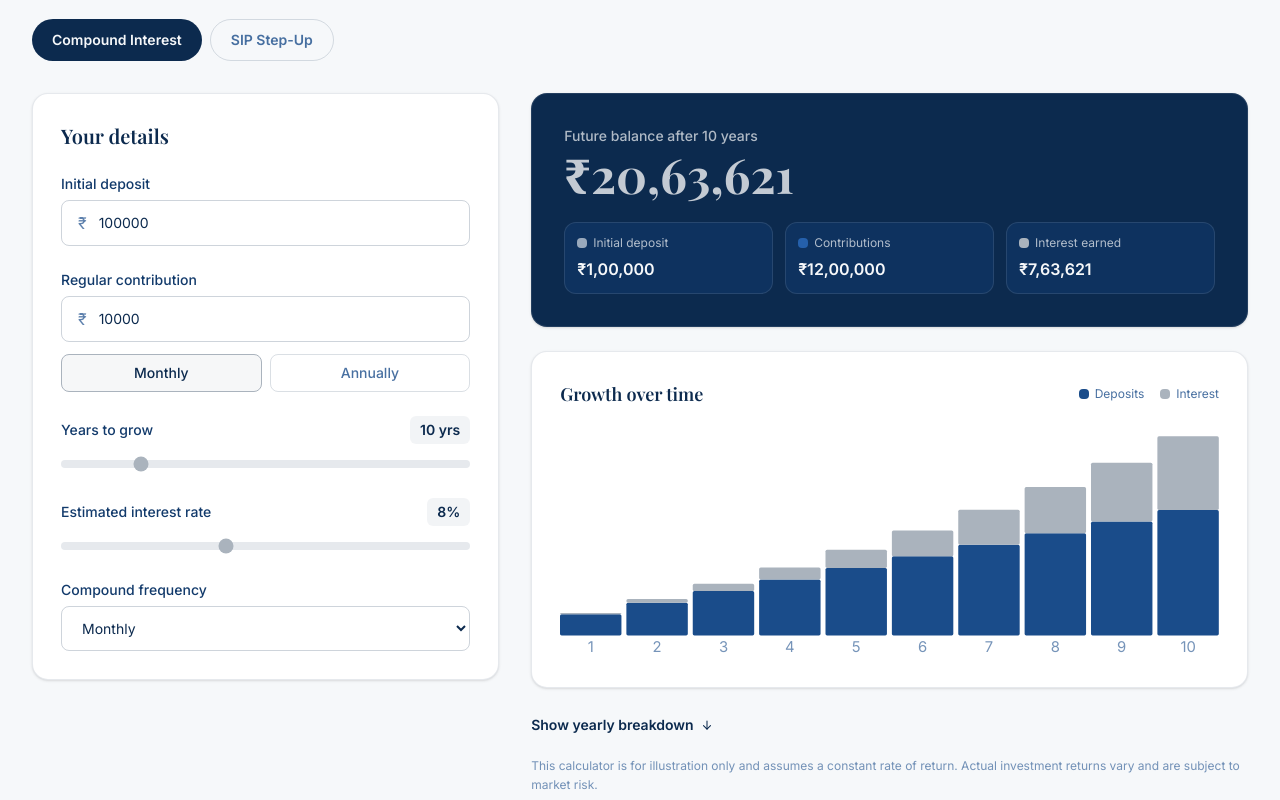
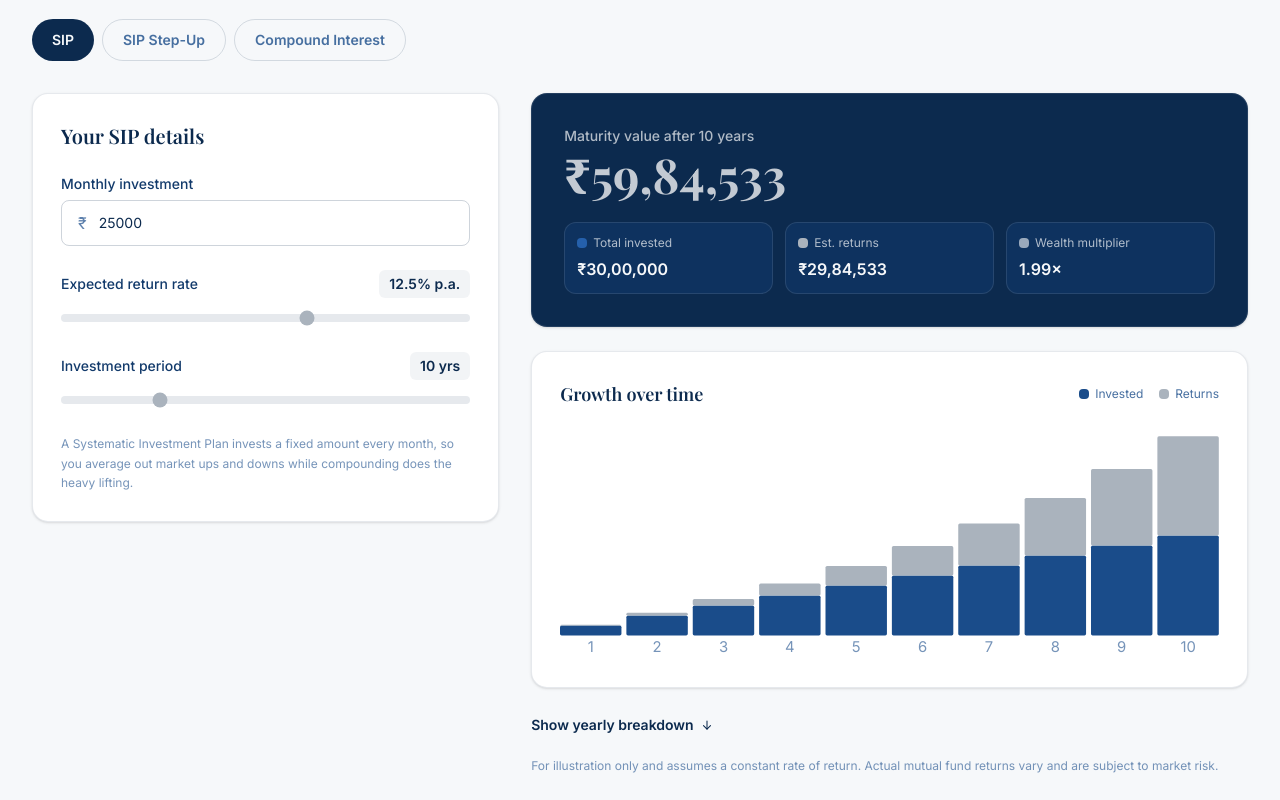
Before and after one commit to Darshit45/Financial-App, a Next.js app: page /calculator in a window 1280 px wide. Shown: the part 500-1300 px from the top of the page. Built offline with nearby package versions, Linux system fonts and the light colour scheme; a web font is replaced by a local one.

Commit message:
Add classic SIP calculator tab
New SIP tab (default) estimates maturity value, invested amount and returns for a fixed monthly SIP, alongside the existing step-up and compound-interest tools.

Co-Authored-By: Claude Fable 5 <noreply@anthropic.com>

```diff
--- a/app/calculator/CalculatorTabs.js
+++ b/app/calculator/CalculatorTabs.js
@@ -3,14 +3,16 @@
 import { useState } from "react";
 import Calculator from "./Calculator";
 import SipCalculator from "./SipCalculator";
+import SipReturnCalculator from "./SipReturnCalculator";
 
 const tabs = [
+  { id: "sipreturn", label: "SIP" },
+  { id: "sip", label: "SIP Step-Up" },
   { id: "compound", label: "Compound Interest" },
-  { id: "sip", label: "SIP Step-Up" },
 ];
 
 export default function CalculatorTabs() {
-  const [tab, setTab] = useState("compound");
+  const [tab, setTab] = useState("sipreturn");
 
   return (
     <div>
@@ -31,7 +33,13 @@ export default function CalculatorTabs() {
         ))}
       </div>
 
-      {tab === "compound" ? <Calculator /> : <SipCalculator />}
+      {tab === "sipreturn" ? (
+        <SipReturnCalculator />
+      ) : tab === "sip" ? (
+        <SipCalculator />
+      ) : (
+        <Calculator />
+      )}
     </div>
   );
 }
--- /dev/null
+++ b/app/calculator/SipReturnCalculator.js
@@ -0,0 +1,209 @@
+"use client";
+
+import { useMemo, useState } from "react";
+import Icon from "../components/Icon";
+import { MoneyField, SliderField, Stat, Chart, inr } from "./Calculator";
+
+const num = new Intl.NumberFormat("en-IN", { maximumFractionDigits: 0 });
+
+// Classic SIP: a fixed monthly investment growing at the expected rate,
+// contributed at the start of each month and simulated month by month.
+function computeSip({ monthly, rate, years }) {
+  const i = rate / 100 / 12;
+  const months = Math.round(years * 12);
+
+  let balance = 0;
+  let invested = 0;
+  const yearly = [];
+
+  for (let m = 1; m <= months; m++) {
+    balance += monthly;
+    invested += monthly;
+    balance *= 1 + i;
+
+    if (m % 12 === 0) {
+      yearly.push({
+        year: m / 12,
+        invested,
+        balance,
+        gains: balance - invested,
+      });
+    }
+  }
+
+  return {
+    futureValue: balance,
+    totalInvested: invested,
+    totalGains: balance - invested,
+    yearly,
+  };
+}
+
+export default function SipReturnCalculator() {
+  const [monthly, setMonthly] = useState(25000);
+  const [rate, setRate] = useState(12.5);
+  const [years, setYears] = useState(10);
+  const [showSchedule, setShowSchedule] = useState(false);
+
+  const result = useMemo(
+    () => computeSip({ monthly, rate, years }),
+    [monthly, rate, years]
+  );
+
+  const chartYearly = result.yearly.map((y) => ({
+    year: y.year,
+    balance: y.balance,
+    interest: y.gains,
+  }));
+  const maxBalance = result.yearly.length
+    ? result.yearly[result.yearly.length - 1].balance
+    : 1;
+  const multiplier = result.totalInvested
+    ? result.futureValue / result.totalInvested
+    : 0;
+
+  return (
+    <div className="grid gap-8 lg:grid-cols-5">
+      {/* Inputs */}
+      <div className="lg:col-span-2">
+        <div className="rounded-2xl border border-navy-900/10 bg-white p-6 shadow-sm sm:p-7">
+          <h2 className="font-serif text-xl font-semibold text-navy-900">
+            Your SIP details
+          </h2>
+
+          <div className="mt-6 space-y-6">
+            <MoneyField
+              label="Monthly investment"
+              value={monthly}
+              onChange={setMonthly}
+            />
+            <SliderField
+              label="Expected return rate"
+              value={rate}
+              onChange={setRate}
+              min={1}
+              max={20}
+              step={0.5}
+              suffix="% p.a."
+            />
+            <SliderField
+              label="Investment period"
+              value={years}
+              onChange={setYears}
+              min={1}
+              max={40}
+              step={1}
+              suffix=" yrs"
+            />
+          </div>
+
+          <p className="mt-6 text-xs leading-relaxed text-navy-700/60">
+            A Systematic Investment Plan invests a fixed amount every month, so
+            you average out market ups and downs while compounding does the
+            heavy lifting.
+          </p>
+        </div>
+      </div>
+
+      {/* Results */}
+      <div className="lg:col-span-3">
+        <div className="rounded-2xl border border-white/10 bg-navy-900 p-6 text-cream shadow-sm sm:p-8">
+          <p className="text-sm font-medium text-cream/70">
+            Maturity value after {years} {years === 1 ? "year" : "years"}
+          </p>
+          <p className="mt-1 font-serif text-4xl font-bold text-gold-400 sm:text-5xl">
+            {inr.format(Math.round(result.futureValue))}
+          </p>
+
+          <div className="mt-6 grid grid-cols-3 gap-3">
+            <Stat
+              label="Total invested"
+              value={inr.format(Math.round(result.totalInvested))}
+              dot="bg-navy-600"
+            />
+            <Stat
+              label="Est. returns"
+              value={inr.format(Math.round(result.totalGains))}
+              dot="bg-gold-500"
+            />
+            <Stat
+              label="Wealth multiplier"
+              value={`${multiplier.toFixed(2)}×`}
+              dot="bg-cream/60"
+            />
+          </div>
+        </div>
+
+        {/* Chart */}
+        <div className="mt-6 rounded-2xl border border-navy-900/10 bg-white p-6 shadow-sm sm:p-7">
+          <div className="flex items-center justify-between">
+            <h3 className="font-serif text-lg font-semibold text-navy-900">
+              Growth over time
+            </h3>
+            <div className="flex items-center gap-4 text-xs text-navy-700/80">
+              <span className="flex items-center gap-1.5">
+                <span className="h-2.5 w-2.5 rounded-sm bg-navy-700" /> Invested
+              </span>
+              <span className="flex items-center gap-1.5">
+                <span className="h-2.5 w-2.5 rounded-sm bg-gold-500" /> Returns
+              </span>
+            </div>
+          </div>
+          <Chart yearly={chartYearly} maxBalance={maxBalance} years={years} />
+        </div>
+
+        {/* Schedule */}
+        <div className="mt-6">
+          <button
+            onClick={() => setShowSchedule((s) => !s)}
+            className="inline-flex items-center gap-1.5 text-sm font-semibold text-navy-900 hover:text-gold-600"
+          >
+            {showSchedule ? "Hide" : "Show"} yearly breakdown
+            <Icon
+              name="arrow"
+              className={`h-3.5 w-3.5 rotate-90 transition-transform ${
+                showSchedule ? "rotate-[270deg]" : ""
+              }`}
+            />
+          </button>
+
+          {showSchedule && (
+            <div className="mt-4 overflow-x-auto rounded-2xl border border-navy-900/10 bg-white shadow-sm">
+              <table className="w-full text-left text-sm">
+                <thead className="bg-navy-900/5 text-navy-900">
+                  <tr>
+                    <th className="px-4 py-3 font-semibold">Year</th>
+                    <th className="px-4 py-3 font-semibold">Invested</th>
+                    <th className="px-4 py-3 font-semibold">Returns</th>
+                    <th className="px-4 py-3 font-semibold">Value</th>
+                  </tr>
+                </thead>
+                <tbody className="text-navy-700/90">
+                  {result.yearly.map((y) => (
+                    <tr key={y.year} className="border-t border-navy-900/5">
+                      <td className="px-4 py-3">{y.year}</td>
+                      <td className="px-4 py-3">
+                        {inr.format(Math.round(y.invested))}
+                      </td>
+                      <td className="px-4 py-3 text-gold-700">
+                        {inr.format(Math.round(y.gains))}
+                      </td>
+                      <td className="px-4 py-3 font-semibold text-navy-900">
+                        {inr.format(Math.round(y.balance))}
+                      </td>
+                    </tr>
+                  ))}
+                </tbody>
+              </table>
+            </div>
+          )}
+        </div>
+
+        <p className="mt-5 text-xs leading-relaxed text-navy-700/60">
+          For illustration only and assumes a constant rate of return. Actual
+          mutual fund returns vary and are subject to market risk.
+        </p>
+      </div>
+    </div>
+  );
+}
--- a/app/calculator/page.js
+++ b/app/calculator/page.js
@@ -5,7 +5,7 @@ import CalculatorTabs from "./CalculatorTabs";
 export const metadata = {
   title: "Investment Calculators — Dhanvega",
   description:
-    "Plan your wealth with our compound-interest and mutual-fund SIP step-up calculators.",
+    "Plan your wealth with our mutual-fund SIP, SIP step-up and compound-interest calculators.",
 };
 
 export default function CalculatorPage() {
@@ -14,7 +14,7 @@ export default function CalculatorPage() {
       <PageHeader
         eyebrow="Free tools"
         title="Investment calculators"
-        subtitle="Project your wealth with compound interest, or model a mutual-fund SIP with an annual step-up."
+        subtitle="Estimate your mutual-fund SIP returns, model an annual step-up, or project compound-interest growth."
       />
       <section className="mx-auto max-w-7xl px-5 py-16 lg:px-8 lg:py-20">
         <CalculatorTabs />
```
